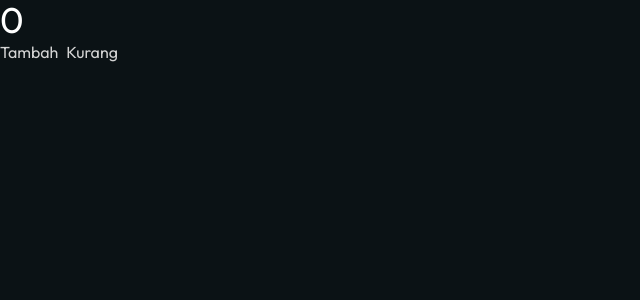
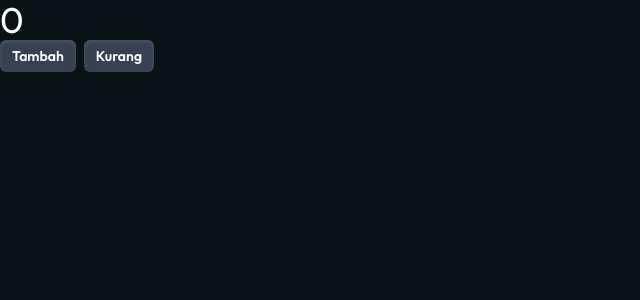
Before and after one commit to yogyy/redux-, a React (Vite) app: page / in a window 1280 px wide. Shown: the top 300 px of the page, without its empty margins (0-640 px from the left). Built offline with nearby package versions, Linux system fonts and the light colour scheme.

Commit message:
chore: update css

```diff
--- a/src/index.css
+++ b/src/index.css
@@ -8,7 +8,22 @@ body {
   font-optical-sizing: auto;
   font-weight: 400;
   font-style: normal;
+  max-width: 1440px;
   margin: 0 auto;
   color: rgb(212, 212, 212);
   background-color: rgb(11 18 21 / 1);
 }
+
+input[type="number"]::-webkit-inner-spin-button,
+input[type="number"]::-webkit-outer-spin-button {
+  -webkit-appearance: none;
+  -moz-appearance: none;
+  appearance: none;
+  margin: 0;
+}
+
+@layer components {
+  button {
+    @apply inline-flex items-center gap-2 rounded-md bg-gray-700 px-3 py-1.5 text-sm font-semibold text-white shadow-inner shadow-white/10 focus:outline-none data-[hover]:bg-gray-600 data-[open]:bg-gray-700 data-[focus]:outline-1 data-[focus]:outline-white;
+  }
+}
```
